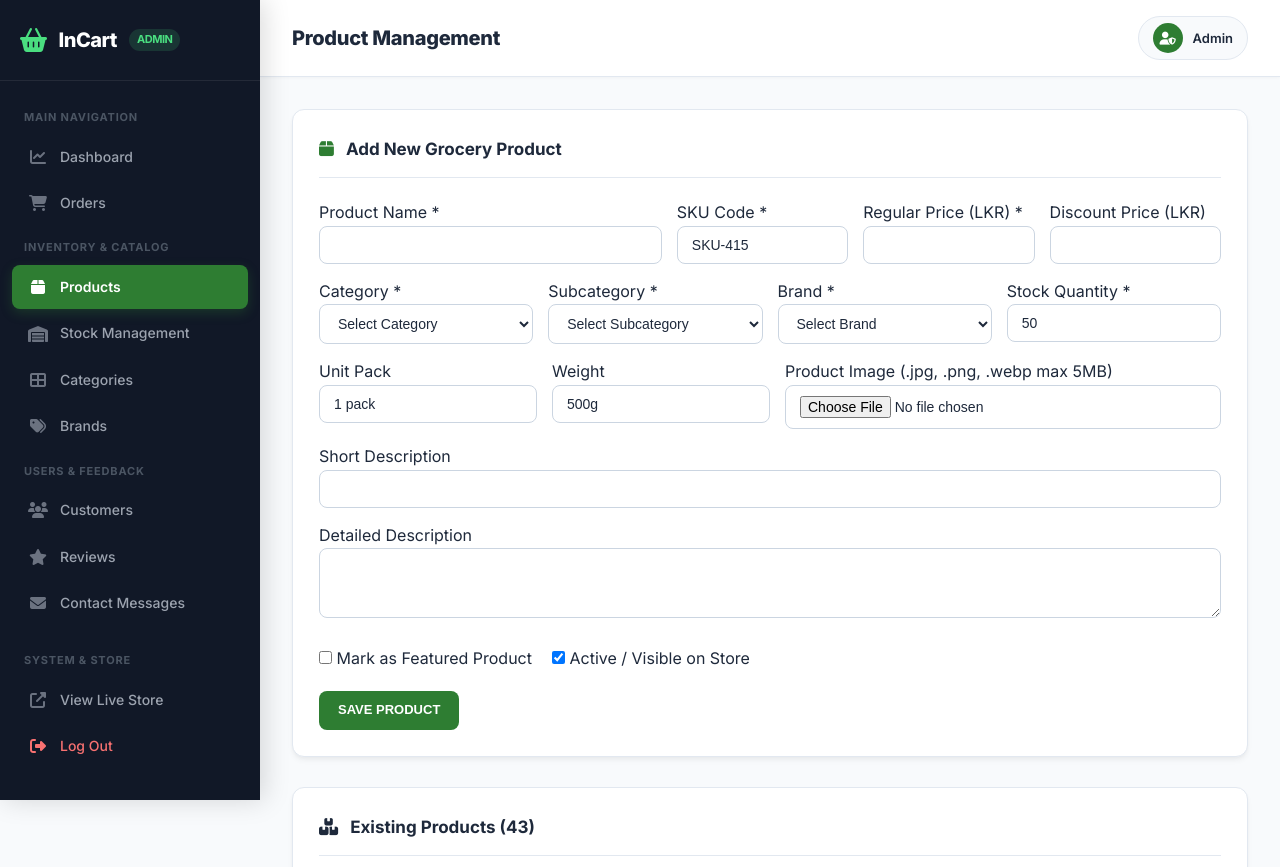
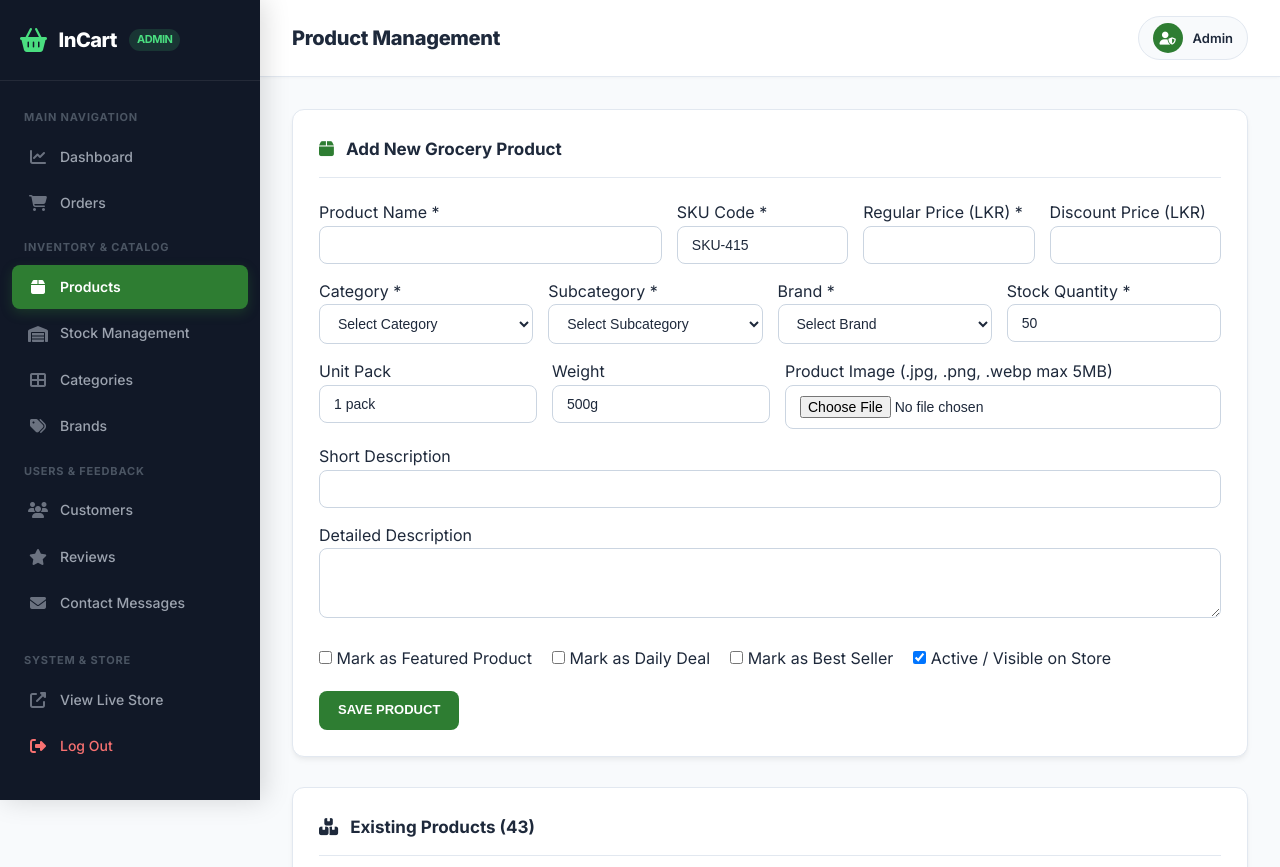
Before and after one commit to warushanikumarasinghe-svg/E-Business-Systems-Mini-project, a PHP site: page /admin/products.php in a window 1280 px wide. Shown: the top 867 px of the page. Run offline with PHP 8.4, Linux system fonts and the light colour scheme; a user stored in the database is signed in; data comes from the database, SQL or seed files in the repository; data that the repository does not hold is empty.

Commit message:
Update product.php

```diff
--- a/INCART/admin/products.php
+++ b/INCART/admin/products.php
@@ -43,6 +43,8 @@ if ($_SERVER['REQUEST_METHOD'] === 'POST' && isset($_POST['save_product'])) {
     $description    = trim($_POST['description'] ?? '');
     $short_desc     = trim($_POST['short_description'] ?? '');
     $featured       = isset($_POST['featured']) ? 1 : 0;
+    $daily_deal     = isset($_POST['daily_deal']) ? 1 : 0;
+    $best_seller    = isset($_POST['best_seller']) ? 1 : 0;
     $is_active      = isset($_POST['is_active']) ? 1 : 0;
 
     $slug = strtolower(trim(preg_replace('/[^A-Za-z0-9-]+/', '-', $name)));
@@ -59,20 +61,20 @@ if ($_SERVER['REQUEST_METHOD'] === 'POST' && isset($_POST['save_product'])) {
             // Update
             $upd = $db->prepare("
               UPDATE products
-              SET category_id = ?, subcategory_id = ?, brand_id = ?, name = ?, slug = ?, sku = ?, description = ?, short_description = ?, price = ?, discount_price = ?, stock_quantity = ?, unit = ?, weight = ?, featured = ?, is_active = ?
+              SET category_id = ?, subcategory_id = ?, brand_id = ?, name = ?, slug = ?, sku = ?, description = ?, short_description = ?, price = ?, discount_price = ?, stock_quantity = ?, unit = ?, weight = ?, featured = ?, daily_deal = ?, best_seller = ?, is_active = ?
               WHERE id = ?
             ");
-            $upd->execute([$category_id, $subcategory_id, $brand_id, $name, $slug, $sku, $description, $short_desc, $price, $discount_price, $stock_quantity, $unit, $weight, $featured, $is_active, $id]);
+            $upd->execute([$category_id, $subcategory_id, $brand_id, $name, $slug, $sku, $description, $short_desc, $price, $discount_price, $stock_quantity, $unit, $weight, $featured, $daily_deal, $best_seller, $is_active, $id]);
             $product_id = $id;
             set_flash_success("Product '{$name}' updated successfully.");
         } else {
             // Insert
             $ins = $db->prepare("
               INSERT INTO products
-              (category_id, subcategory_id, brand_id, name, slug, sku, description, short_description, price, discount_price, stock_quantity, unit, weight, featured, is_active)
-              VALUES (?, ?, ?, ?, ?, ?, ?, ?, ?, ?, ?, ?, ?, ?, ?)
+              (category_id, subcategory_id, brand_id, name, slug, sku, description, short_description, price, discount_price, stock_quantity, unit, weight, featured, daily_deal, best_seller, is_active)
+              VALUES (?, ?, ?, ?, ?, ?, ?, ?, ?, ?, ?, ?, ?, ?, ?, ?, ?)
             ");
-            $ins->execute([$category_id, $subcategory_id, $brand_id, $name, $slug, $sku, $description, $short_desc, $price, $discount_price, $stock_quantity, $unit, $weight, $featured, $is_active]);
+            $ins->execute([$category_id, $subcategory_id, $brand_id, $name, $slug, $sku, $description, $short_desc, $price, $discount_price, $stock_quantity, $unit, $weight, $featured, $daily_deal, $best_seller, $is_active]);
             $product_id = $db->lastInsertId();
             set_flash_success("Product '{$name}' created successfully.");
         }
@@ -244,8 +246,10 @@ if (isset($_GET['edit'])) {
       <textarea name="description" rows="3" class="form-control"><?php echo sanitize($editProduct['description'] ?? ''); ?></textarea>
     </div>
 
-    <div style="display:flex; gap:20px; align-items:center; margin-bottom:20px;">
+    <div style="display:flex; gap:20px; align-items:center; flex-wrap:wrap; margin-bottom:20px;">
       <label><input type="checkbox" name="featured" value="1" <?php echo (!empty($editProduct['featured'])) ? 'checked' : ''; ?>> Mark as Featured Product</label>
+      <label><input type="checkbox" name="daily_deal" value="1" <?php echo (!empty($editProduct['daily_deal'])) ? 'checked' : ''; ?>> Mark as Daily Deal</label>
+      <label><input type="checkbox" name="best_seller" value="1" <?php echo (!empty($editProduct['best_seller'])) ? 'checked' : ''; ?>> Mark as Best Seller</label>
       <label><input type="checkbox" name="is_active" value="1" <?php echo (!isset($editProduct['is_active']) || $editProduct['is_active'] == 1) ? 'checked' : ''; ?>> Active / Visible on Store</label>
     </div>
 
```
